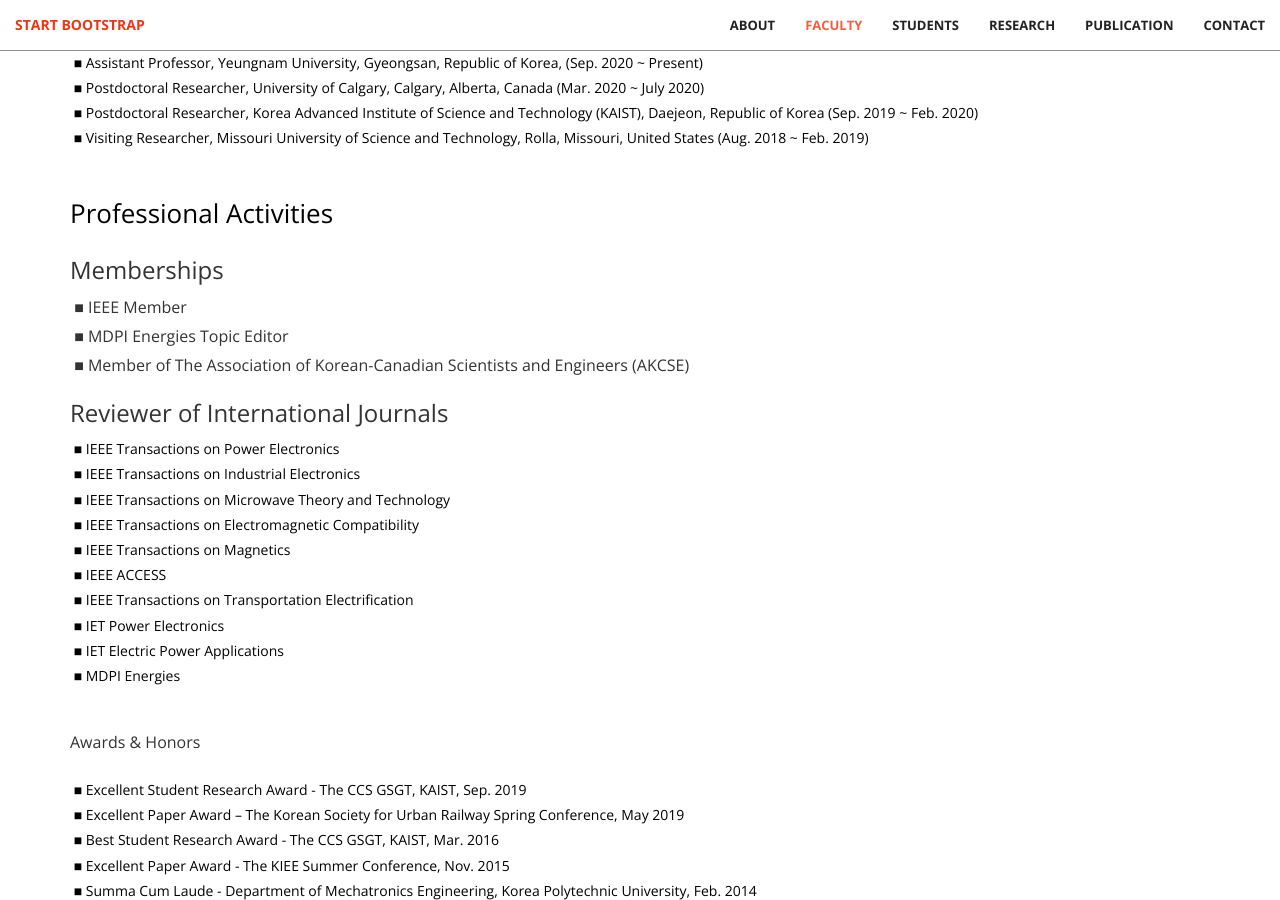
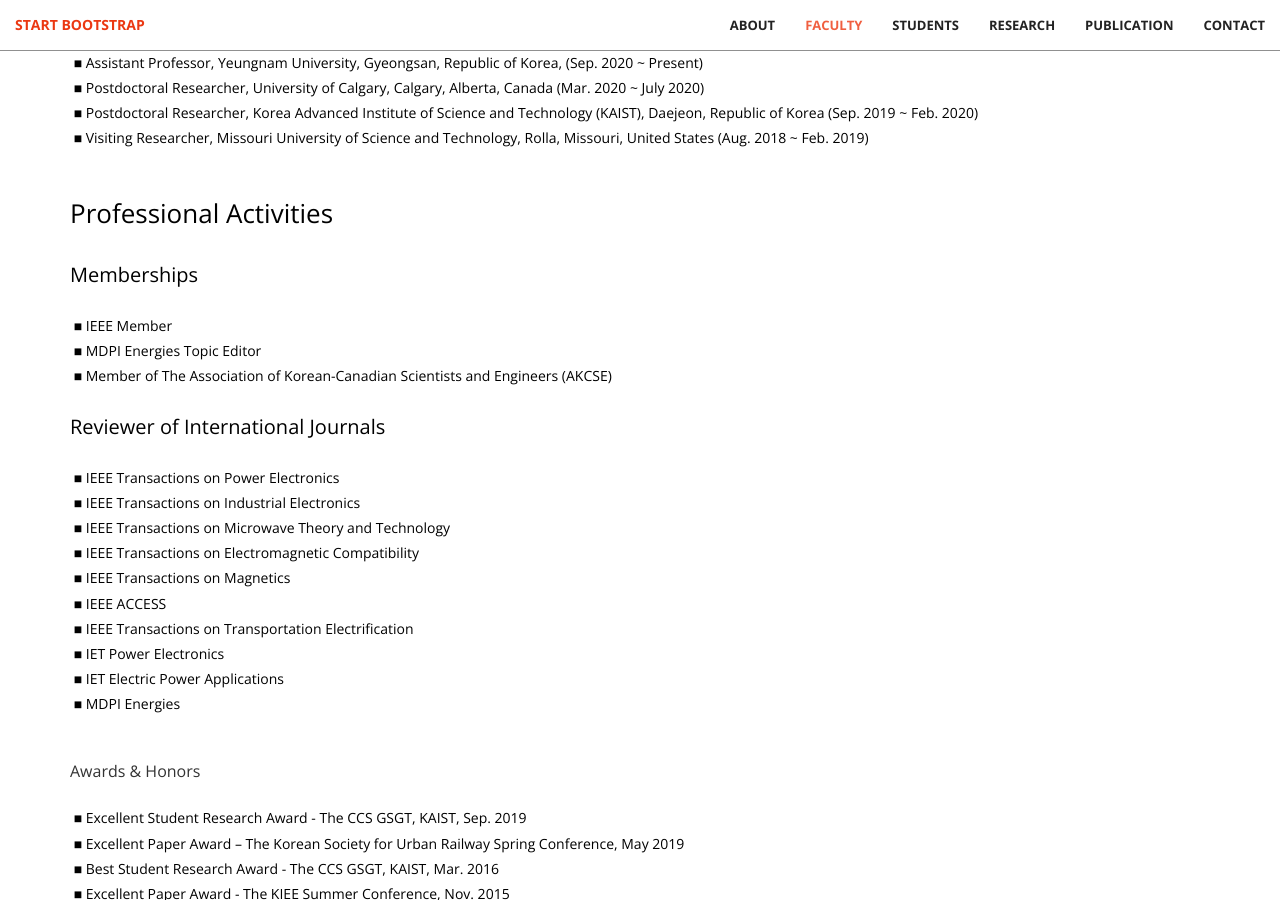
Before and after one commit to dwKim88/AEL, a Jekyll site: the page built from index.html, in a window 1280 px wide and 900 px high, scrolled down 2646 px. Built offline with Jekyll 4.4.1, drawn with Linux system fonts in a browser that asks for light colours.

Commit message:
Update services.html

```diff
--- a/_includes/services.html
+++ b/_includes/services.html
@@ -96,25 +96,26 @@
         <div class="row">
             <div class="col-md-12 text-left">
                 <h2>
+
                     <p style="line-height: 1.8; color:black; font-size:26px;">
                         Professional Activities
                     </p>
-                </h2>
-                <h3>
-                    Memberships
-                </h3>
-                <h4>
-                    <p style="line-height: 1.8;">
+
+                    <p style="line-height: 1.8; color:black; font-size:20px;">
+                        Memberships
+                    </p>
+
+                    <p style="line-height: 1.8; color:black; font-size:14px;">
                         &nbsp;■ IEEE Member<br>
                         &nbsp;■ MDPI Energies Topic Editor<br>
                         &nbsp;■ Member of The Association of Korean-Canadian Scientists and Engineers (AKCSE)<br>
                     </p>
-                </h4>
 
-                <h3>
-                    Reviewer of International Journals
-                </h3>
-                <h4>
+
+                    <p style="line-height: 1.8; color:black; font-size:20px;">
+                        Reviewer of International Journals
+                    </p>
+
                     <p style="line-height: 1.8; color:black; font-size:14px;">
                         &nbsp;■ IEEE Transactions on Power Electronics<br>
                         &nbsp;■ IEEE Transactions on Industrial Electronics<br>
```
